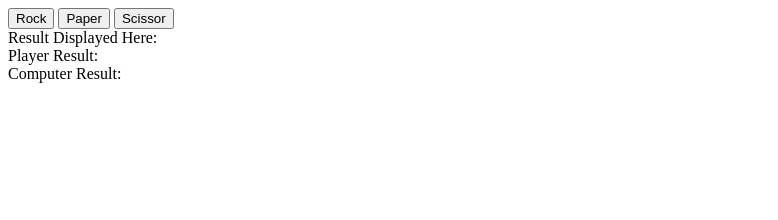
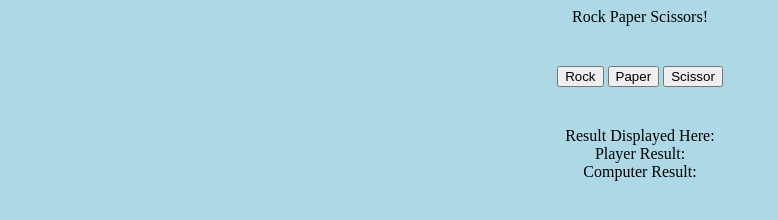
Before and after one commit to Vincent10z/Rock_Paper_Scissors, a plain HTML site: page index.html in a window 1280 px wide. Shown: the whole page, without its empty margins (0-778 px from the left). Drawn offline with Linux system fonts and the light colour scheme.

Commit message:
Add CSS file

```diff
--- a/index.html
+++ b/index.html
@@ -4,15 +4,25 @@
     <meta charset="UTF-8">
     <meta name="viewport" content="width=device-width, initial-scale=1.0">
     <title>Rock Paper Scissors</title>
+    <link rel="stylesheet" href="style.css">
 
 </head>
 <body>
+<div class="main-container">
+    <div class="button-container">
+        <div class="btn-container-text">Rock Paper Scissors!</div>
+        <div class="btn-items">
             <button id="rock">Rock</button>
             <button id="paper">Paper</button>
             <button id="scissor">Scissor</button>
+        </div>
+    </div>
+    <div class="result-container">
         <div id="display">Result Displayed Here: </div>
         <div id="result">Player Result: </div>
         <div id="result2">Computer Result: </div>
+    </div>
+</div>
 
     <script src="script.js"></script>
     <script>
@@ -156,8 +166,8 @@
         // Assuming there is a div with the id "result" in your HTML
         let playerResult = document.getElementById("result");
         let computerResult = document.getElementById("result2")
-        playerResult.textContent = result;
-        computerResult.textContent = result2;
+        playerResult.textContent = "Player Score: " + result;
+        computerResult.textContent = "Computer Score: " + result2;
 
 
 }
--- /dev/null
+++ b/style.css
@@ -0,0 +1,26 @@
+body{
+    background-color: lightblue;
+}
+
+.main-container{
+    display: flex;
+    flex-direction: column;
+    justify-content: center;
+    align-items: center;
+    gap: 40px;
+}
+
+.button-container{
+    flex-direction: column;
+    display: flex;
+    justify-content: center;
+    align-items: center;
+    gap: 40px;
+}
+
+.result-container{
+    flex-direction: column;
+    display: flex;
+    justify-content: center;
+    align-items: center;
+}
```
Lines whose indentation alone changed are shown as unchanged.
